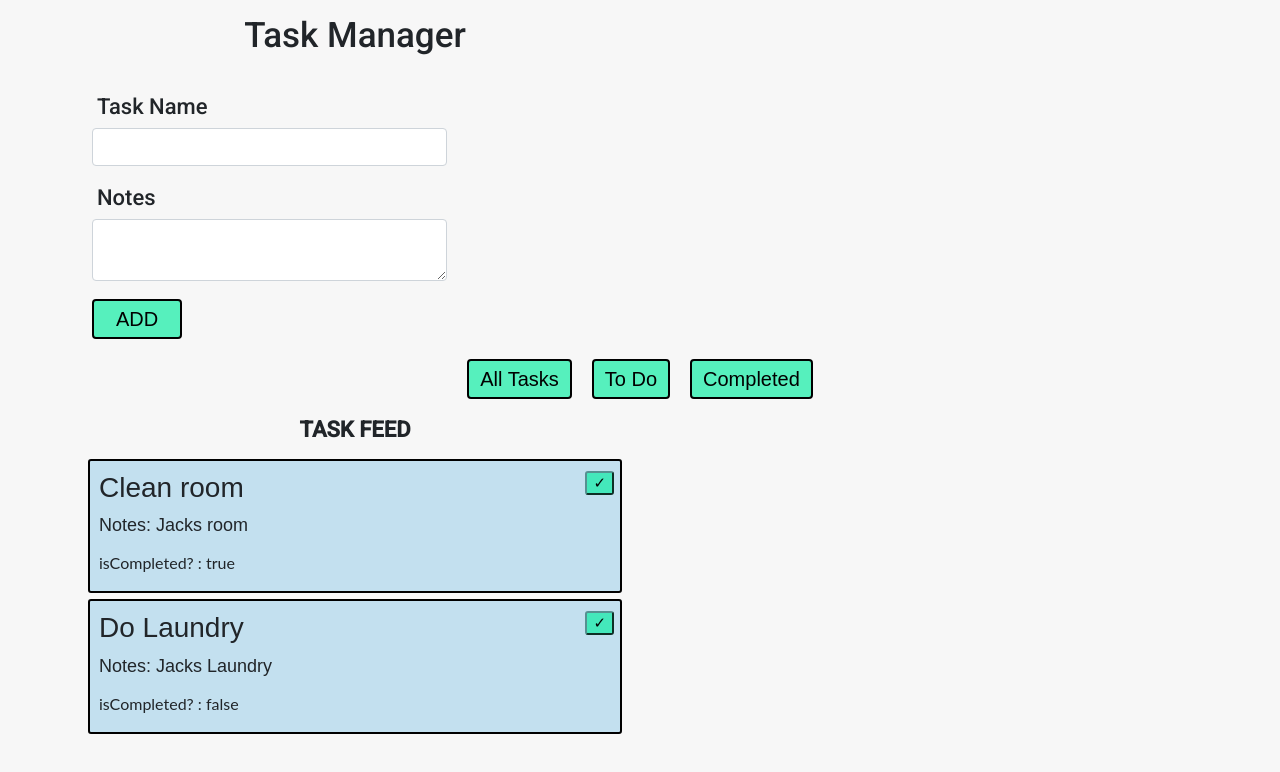
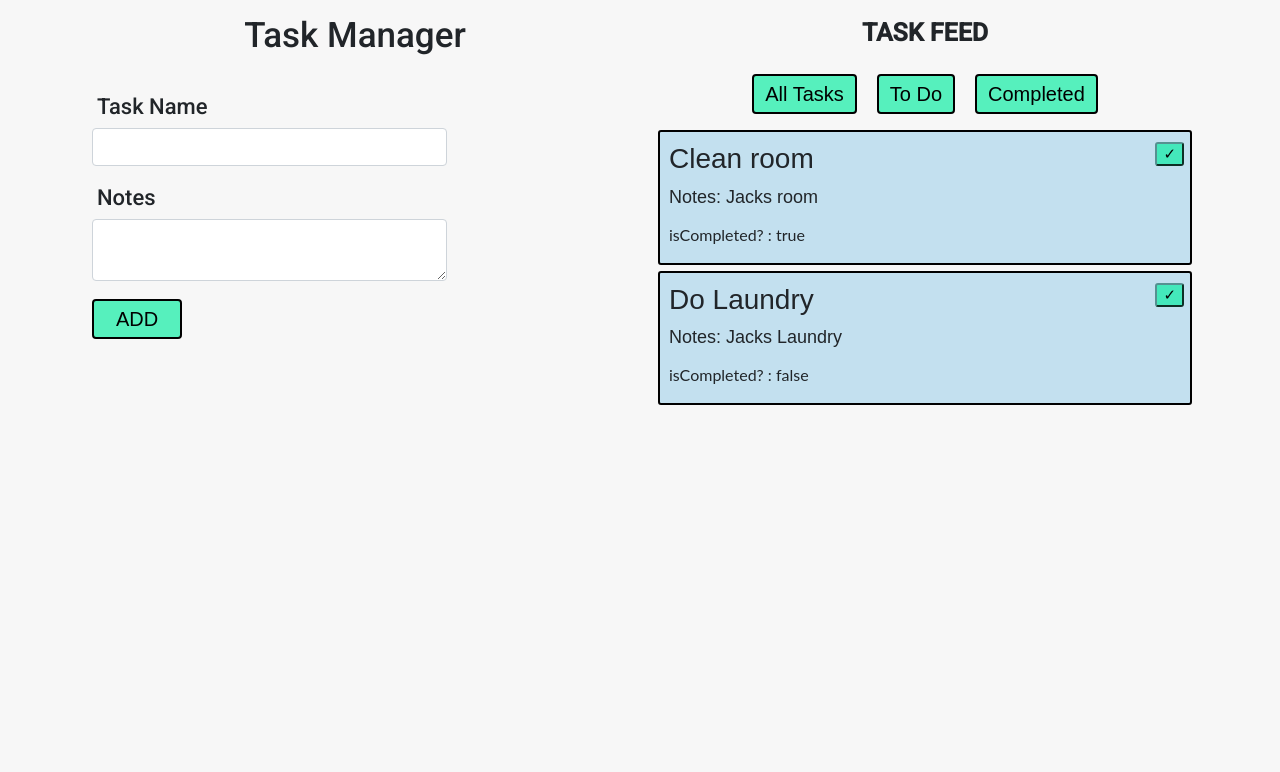
Before and after one commit to JacksCreations/TaskManager, a React (Create React App) app: page / in a window 1280 px wide. Shown: the top 772 px of the page. Built offline with nearby package versions, Linux system fonts and the light colour scheme; a web font is replaced by a local one.

Commit message:
3 files modified

```diff
--- a/src/App.js
+++ b/src/App.js
@@ -74,7 +74,9 @@ const App = () => {
         <div className="col-md-6">
           <AddTask onAdd={addTask} />
         </div>
+        <div className="col-md-6">
           <center>
+            <h1 id="taskFeedTitle">TASK FEED</h1>
             <button className="feedButtons" onClick={() => getAll()}>
               All Tasks
             </button>
@@ -85,7 +87,6 @@ const App = () => {
               Completed
             </button>
           </center>
-        <div className="col-md-6">
           <Tasks
             tasks={tasks}
             uncompleted={uncompleted}
--- a/src/components/Tasks.js
+++ b/src/components/Tasks.js
@@ -55,10 +55,6 @@ const Tasks = ({ tasks, onDelete, completed, uncompleted, feed }) => {
 */
   return (
     <div className="TaskBox">
-      <center>
-        <h1 id="taskFeedTitle">TASK FEED</h1>
-      </center>
-
       <div>{displayFeed()}</div>
     </div>
   );
--- a/src/style.css
+++ b/src/style.css
@@ -16,8 +16,9 @@ p {
   font-family: 'Roboto', sans-serif;
   font-weight: 600;
   padding: 8px;
+  margin-top: 10px;
   width: 100%;
-  font-size: 22px;
+  font-size: 25px;
 }
 
 #formLabel {
@@ -83,6 +84,7 @@ p {
 }
 
 .feedButtons {
+  margin-top: 20px;
   margin: 10px;
   font-family: 'Akshar', sans-serif;
   background-color: rgba(0, 237, 158, 0.65);
```
Lines whose indentation alone changed are shown as unchanged.
